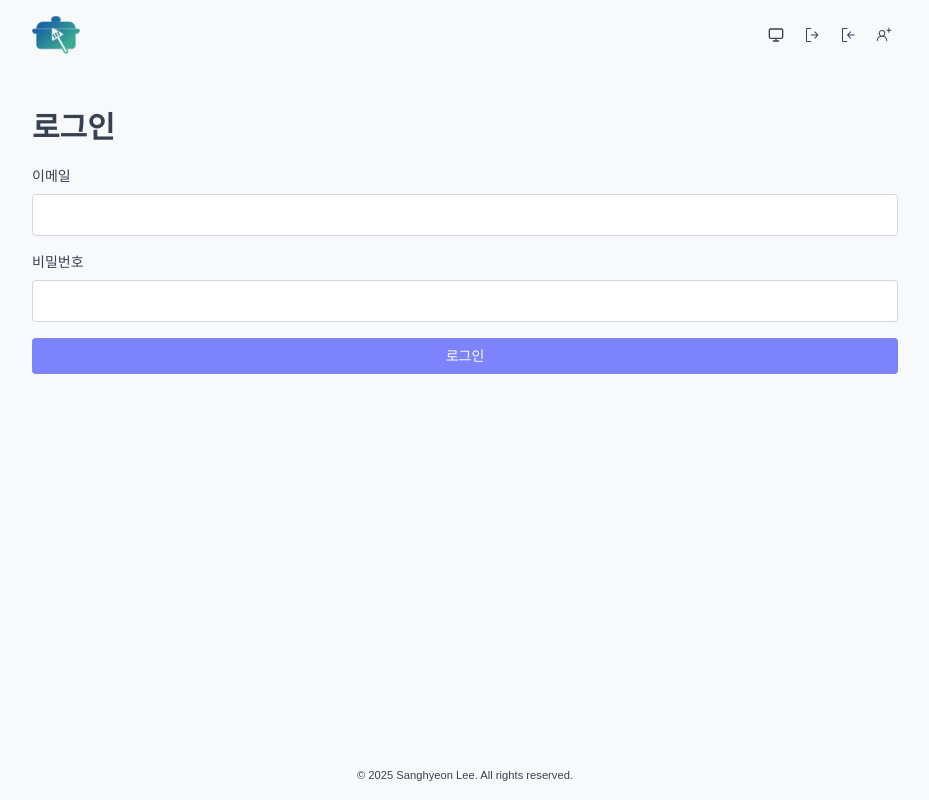
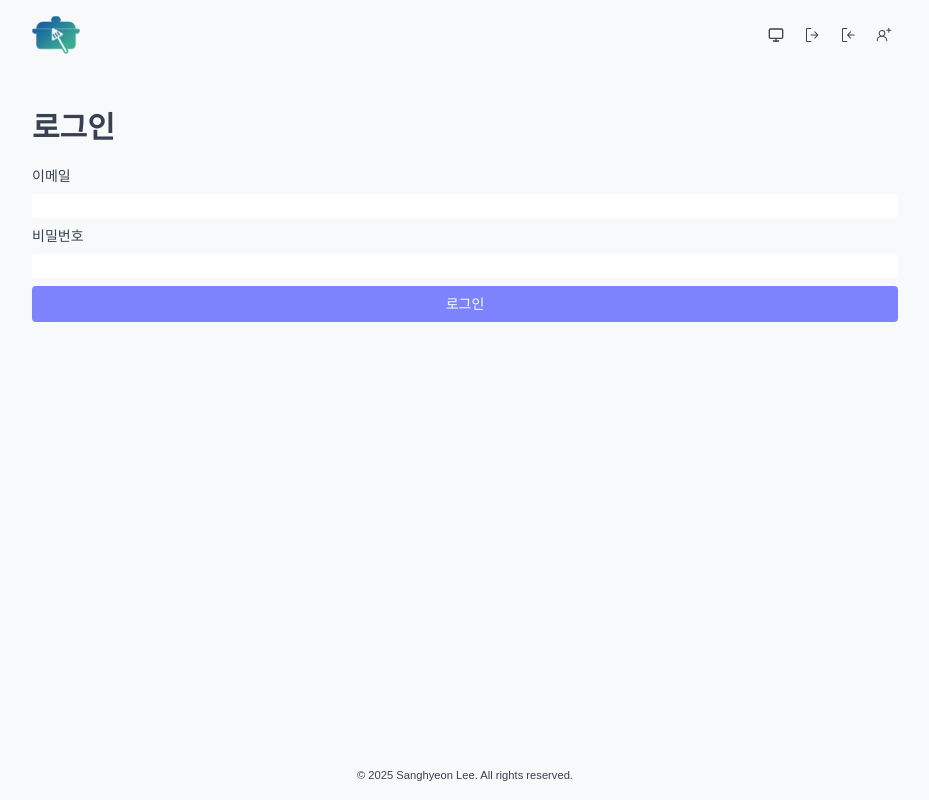
Before and after one commit to DN-Recipick/dn-recipick.github.io, a React (Vite) app: page /login in a window 1280 px wide. Shown: the whole page, without its empty margins (175-1104 px from the left). Built offline with nearby package versions, Linux system fonts and the light colour scheme; a web font is replaced by a local one.

Commit message:
fix: Input 컴포넌트에 wrapClassname 프로퍼티 추가 및 스타일 수정

```diff
--- a/src/components/shared/Input.tsx
+++ b/src/components/shared/Input.tsx
@@ -3,15 +3,16 @@ import { clsx } from 'clsx';
 
 interface InputProps extends InputHTMLAttributes<HTMLInputElement> {
   label?: string;
+  wrapClassname?: string;
   error?: string;
 }
 
 const Input = forwardRef<HTMLInputElement, InputProps>(
-  ({ label, error, className, id, ...props }, ref) => {
+  ({ label, error, className, wrapClassname, id, ...props }, ref) => {
     const inputId = id || props.name;
 
     return (
-      <div className="flex-column gap-2 my-2">
+      <div className={clsx('flex-column gap-2', wrapClassname)}>
         {label && (
           <label htmlFor={inputId} className="text-sm font-medium">
             {label}
@@ -22,7 +23,7 @@ const Input = forwardRef<HTMLInputElement, InputProps>(
           ref={ref}
           style={{ outlineColor: 'var(--color-primary)' }}
           className={clsx(
-            'px-3 py-2 border focus:outline-2 focus:border-transparent focus:outline-offset-0',
+            'rounded',
             error ? 'border-[var(--color-danger)]' : 'border-gray-300',
             className,
           )}
```
